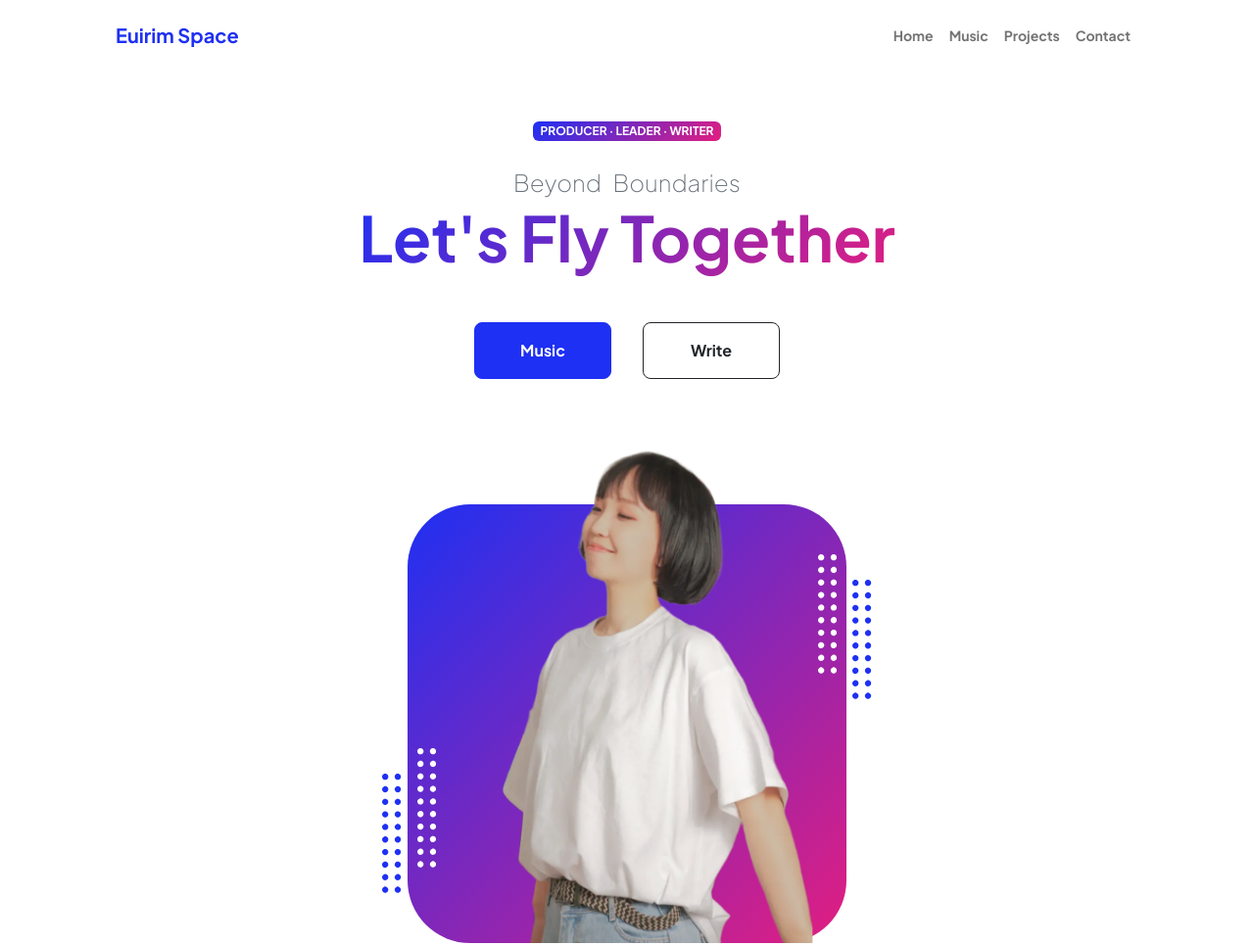
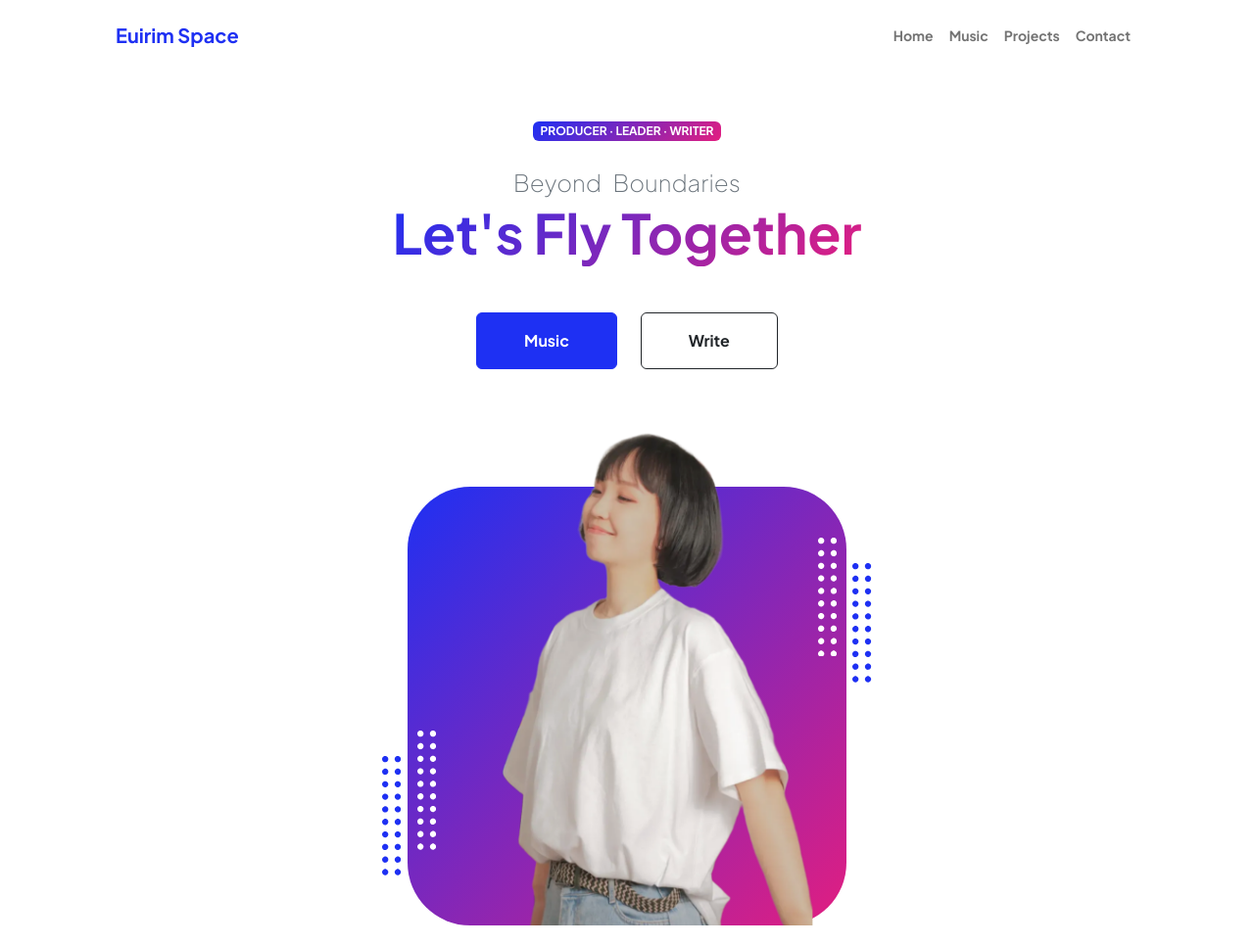
Before and after one commit to todaysfinds/euirimspace, a website: page index.html in a window 1280 px wide. Shown: the top 966 px of the page at 98% size. Drawn offline with nearby package versions, Linux system fonts and the light colour scheme.

Commit message:
핸드폰 맞춰서 사이즈 조정

```diff
--- a/index.html
+++ b/index.html
@@ -43,10 +43,10 @@
                             <div class="text-center text-xxl-start">
                                 <div class="badge bg-gradient-primary-to-secondary text-white mb-4"><div class="text-uppercase">Producer &middot; Leader &middot; Writer</div></div>
                                 <div class="fs-4 fw-light text-muted">Beyond &nbsp; Boundaries</div>
-                                <h1 class="display-3 fw-bolder mb-5"><span class="text-gradient d-inline">Let's Fly Together</span></h1>
-                                <div class="d-grid gap-3 d-sm-flex justify-content-sm-center justify-content-xxl-start mb-3">
-                                    <a class="btn btn-primary btn-lg px-0 py-3 me-sm-3 fs-6 fw-bolder btn-fixed" href="music.html" target="_blank">Music</a>
-                                    <a class="btn btn-outline-dark btn-lg px-0 py-3 fs-6 fw-bolder btn-fixed" href="https://blog.naver.com/todays_finds" target="_blank">Write</a>
+                                <h1 class="display-4 fw-bolder mb-5"><span class="text-gradient d-inline">Let's Fly Together</span></h1>
+                                <div class="d-grid gap-2 d-sm-flex justify-content-sm-center justify-content-xxl-start mb-2">
+                                    <a class="btn btn-primary px-5 py-3 me-sm-3 fs-7 fw-bolder" href="music.html" target="_blank">Music</a>
+                                    <a class="btn btn-outline-dark px-5 py-3 fs-7 fw-bolder" href="https://blog.naver.com/todays_finds" target="_blank">Write</a>
                                 </div>
                             </div>
                         </div>
```
